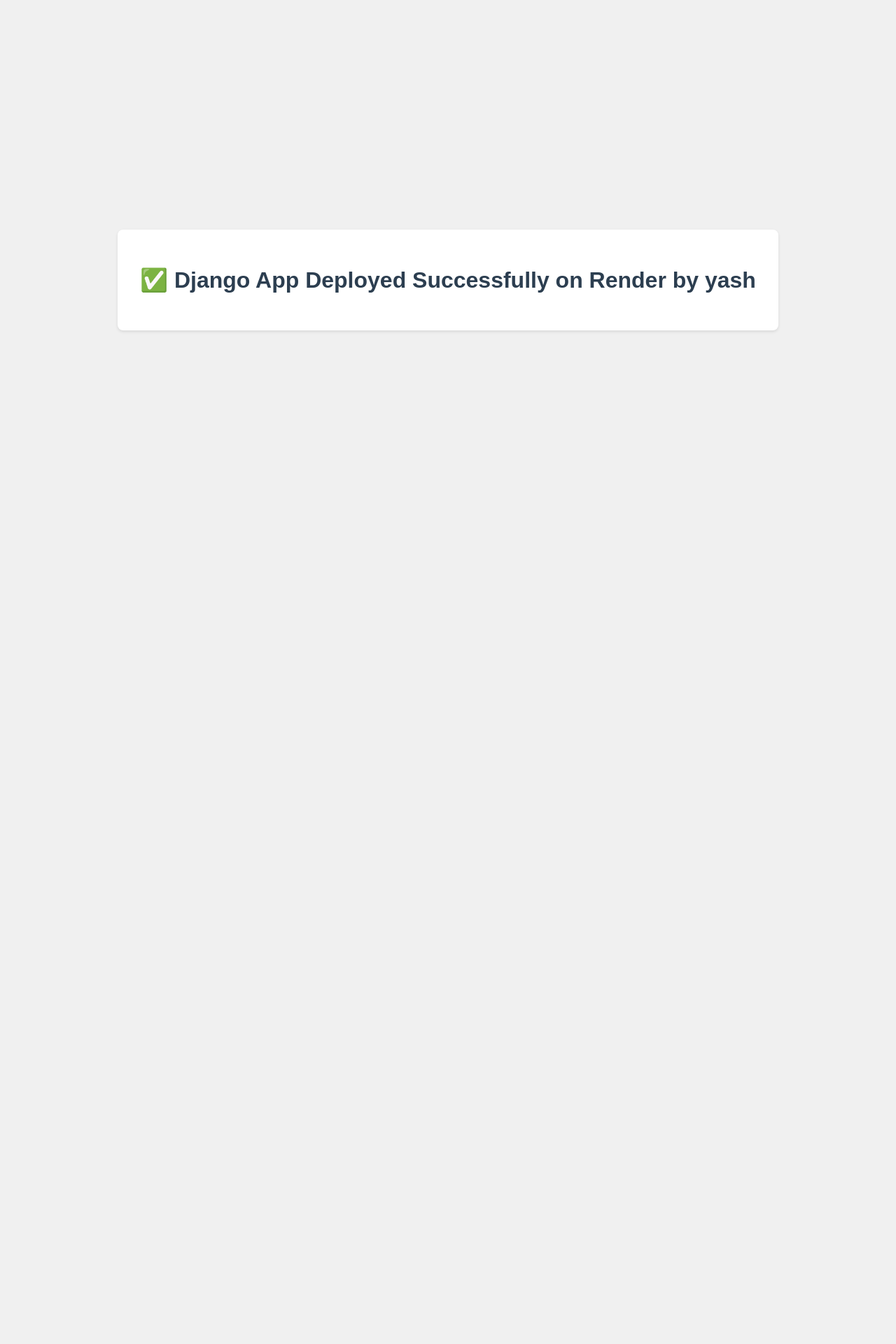
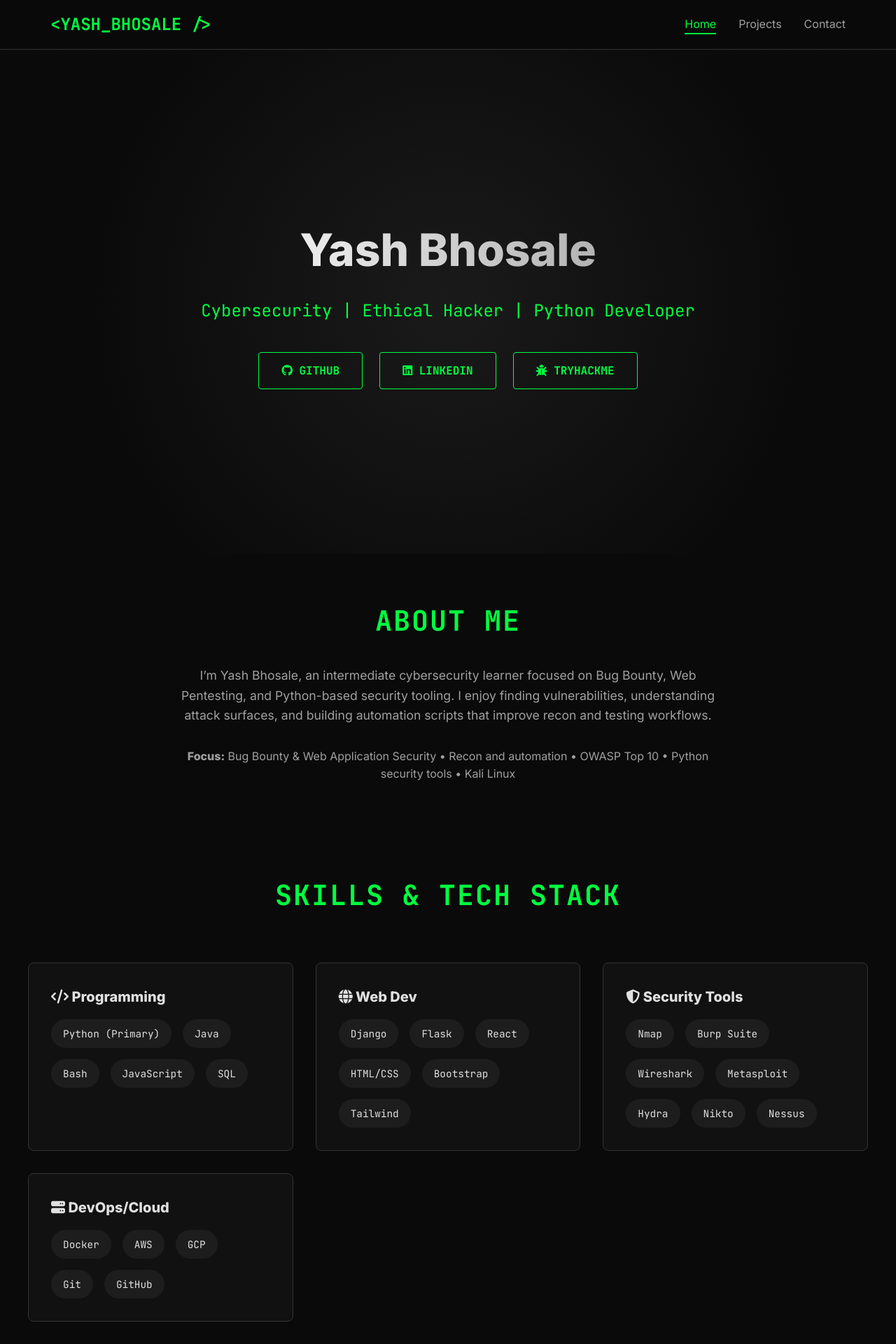
Before and after one commit to yashbhosale2403/django-app, a Django app: page / in a window 1280 px wide. Shown: the top 1920 px of the page at 70% size. Before the commit the page ends 474 px from the top, so only its background shows below. Run offline with Django 5.2, Linux system fonts and the light colour scheme.

Commit message:
Fix static css and improve UI

```diff
--- a/django_port/main/urls.py
+++ b/django_port/main/urls.py
@@ -3,5 +3,7 @@ from . import views
 
 urlpatterns = [
     path('', views.home, name='home'),
+    path('projects/', views.projects, name='projects'),
+    path('contact/', views.contact, name='contact'),
     path('health/', views.health, name='health'),
 ]
--- a/django_port/main/views.py
+++ b/django_port/main/views.py
@@ -2,7 +2,13 @@ from django.shortcuts import render
 from django.http import HttpResponse
 
 def home(request):
-    return render(request, 'home.html')
+    return render(request, 'main/index.html')
+
+def projects(request):
+    return render(request, 'main/projects.html')
+
+def contact(request):
+    return render(request, 'main/contact.html')
 
 def health(request):
     return HttpResponse("OK", content_type="text/plain")
--- a/django_port/render_django_app/settings.py
+++ b/django_port/render_django_app/settings.py
@@ -123,3 +123,7 @@ USE_TZ = True
 STATIC_URL = 'static/'
 STATIC_ROOT = BASE_DIR / 'staticfiles'
 STATICFILES_STORAGE = "whitenoise.storage.CompressedManifestStaticFilesStorage"
+
+STATICFILES_DIRS = [
+    BASE_DIR / "static",
+]
--- a/django_port/static/css/style.css
+++ b/django_port/static/css/style.css
@@ -1,20 +1,329 @@
+:root {
+    --bg-dark: #0a0a0a;
+    --bg-card: #111111;
+    --text-primary: #e0e0e0;
+    --text-secondary: #a0a0a0;
+    --accent-neon: #00ff41;
+    /* Hacker Green */
+    --accent-neon-dim: rgba(0, 255, 65, 0.1);
+    --accent-hover: #00cc33;
+    --border-color: #333;
+    --font-main: 'Inter', sans-serif;
+    --font-mono: 'JetBrains Mono', monospace;
+}
+
+* {
+    box-sizing: border-box;
+    margin: 0;
+    padding: 0;
+}
+
 body {
-    font-family: sans-serif;
+    background-color: var(--bg-dark);
+    color: var(--text-primary);
+    font-family: var(--font-main);
+    line-height: 1.6;
+    overflow-x: hidden;
+}
+
+a {
+    text-decoration: none;
+    color: inherit;
+    transition: color 0.3s ease;
+}
+
+ul {
+    list-style: none;
+}
+
+/* Utilities */
+.container {
+    max-width: 1200px;
+    margin: 0 auto;
+    padding: 0 2rem;
+}
+
+.section-title {
+    font-size: 2.5rem;
+    color: var(--accent-neon);
+    margin-bottom: 2rem;
+    font-family: var(--font-mono);
+    text-transform: uppercase;
+    letter-spacing: 2px;
+    text-align: center;
+}
+
+.btn {
+    display: inline-block;
+    padding: 0.8rem 2rem;
+    background: transparent;
+    border: 1px solid var(--accent-neon);
+    color: var(--accent-neon);
+    font-family: var(--font-mono);
+    font-weight: bold;
+    text-transform: uppercase;
+    cursor: pointer;
+    transition: all 0.3s ease;
+    border-radius: 4px;
+}
+
+.btn:hover {
+    background: var(--accent-neon);
+    color: var(--bg-dark);
+    box-shadow: 0 0 15px var(--accent-neon);
+}
+
+/* Navbar */
+.navbar {
+    background: rgba(10, 10, 10, 0.95);
+    backdrop-filter: blur(10px);
+    position: sticky;
+    top: 0;
+    z-index: 1000;
+    padding: 1rem 0;
+    border-bottom: 1px solid var(--border-color);
+}
+
+.nav-container {
+    display: flex;
+    justify-content: space-between;
+    align-items: center;
+}
+
+.logo {
+    font-family: var(--font-mono);
+    font-size: 1.5rem;
+    font-weight: bold;
+    color: var(--accent-neon);
+}
+
+.nav-links {
+    display: flex;
+    gap: 2rem;
+}
+
+.nav-link {
+    font-size: 1rem;
+    color: var(--text-secondary);
+    position: relative;
+}
+
+.nav-link:hover,
+.nav-link.active {
+    color: var(--accent-neon);
+}
+
+.nav-link::after {
+    content: '';
+    position: absolute;
+    width: 0;
+    height: 2px;
+    bottom: -5px;
+    left: 0;
+    background-color: var(--accent-neon);
+    transition: width 0.3s;
+}
+
+.nav-link:hover::after,
+.nav-link.active::after {
+    width: 100%;
+}
+
+/* Hero Section */
+.hero {
+    height: 90vh;
+    display: flex;
+    align-items: center;
+    justify-content: center;
+    text-align: center;
+    background: radial-gradient(circle at center, #1a1a1a 0%, var(--bg-dark) 70%);
+    position: relative;
+    overflow: hidden;
+}
+
+.hero::before {
+    content: '';
+    position: absolute;
+    top: 0;
+    left: 0;
+    right: 0;
+    bottom: 0;
+    background: linear-gradient(45deg, transparent 49%, var(--accent-neon-dim) 50%, transparent 51%);
+    background-size: 10px 10px;
+    opacity: 0.1;
+    pointer-events: none;
+}
+
+.hero-content h1 {
+    font-size: 4rem;
+    margin-bottom: 1rem;
+    font-weight: 800;
+    background: linear-gradient(to right, #fff, #a0a0a0);
+    -webkit-background-clip: text;
+    background-clip: text;
+    -webkit-text-fill-color: transparent;
+    animation: fadeInDown 1s ease;
+}
+
+.hero-content p {
+    font-size: 1.5rem;
+    color: var(--accent-neon);
+    font-family: var(--font-mono);
+    margin-bottom: 2.5rem;
+    animation: fadeInUp 1s ease 0.3s backwards;
+}
+
+.hero-cta {
+    display: flex;
+    gap: 1.5rem;
+    justify-content: center;
+    animation: fadeInUp 1s ease 0.6s backwards;
+}
+
+/* Cards (Generic) */
+.grid-container {
+    display: grid;
+    grid-template-columns: repeat(auto-fit, minmax(300px, 1fr));
+    gap: 2rem;
+    padding: 2rem 0;
+}
+
+.card {
+    background: var(--bg-card);
+    border: 1px solid var(--border-color);
+    padding: 2rem;
+    border-radius: 8px;
+    transition: transform 0.3s ease, border-color 0.3s ease;
+    position: relative;
+    overflow: hidden;
+}
+
+.card:hover {
+    transform: translateY(-5px);
+    border-color: var(--accent-neon);
+    box-shadow: 0 5px 15px rgba(0, 255, 65, 0.05);
+}
+
+.card h3 {
+    color: var(--text-primary);
+    margin-bottom: 1rem;
+    font-size: 1.25rem;
+}
+
+.card p {
+    color: var(--text-secondary);
+    font-size: 0.95rem;
+    margin-bottom: 1.5rem;
+}
+
+/* Skills Section */
+.skills-category {
+    margin-bottom: 3rem;
+}
+
+.skill-tags {
+    display: flex;
+    flex-wrap: wrap;
+    gap: 1rem;
+}
+
+.skill-tag {
+    background: rgba(255, 255, 255, 0.05);
+    padding: 0.5rem 1rem;
+    border-radius: 50px;
+    font-size: 0.9rem;
+    font-family: var(--font-mono);
+    color: var(--text-primary);
+    border: 1px solid transparent;
+    transition: all 0.3s;
+}
+
+.skill-tag:hover {
+    border-color: var(--accent-neon);
+    color: var(--accent-neon);
+}
+
+/* About Section */
+.about-text {
+    max-width: 800px;
+    margin: 0 auto;
+    text-align: center;
+    font-size: 1.1rem;
+    color: var(--text-secondary);
+}
+
+/* Footer */
+.footer {
+    padding: 3rem 0;
+    text-align: center;
+    border-top: 1px solid var(--border-color);
+    margin-top: 4rem;
+}
+
+.social-links {
     display: flex;
     justify-content: center;
-    align-items: center;
-    height: 100vh;
-    margin: 0;
-    background-color: #f0f0f0;
+    gap: 2rem;
+    margin-bottom: 1.5rem;
 }
-.container {
+
+.social-icon {
+    font-size: 1.5rem;
+    color: var(--text-secondary);
+}
+
+.social-icon:hover {
+    color: var(--accent-neon);
+}
+
+/* Animations */
+@keyframes fadeInDown {
+    from {
+        opacity: 0;
+        transform: translateY(-20px);
+    }
+
+    to {
+        opacity: 1;
+        transform: translateY(0);
+    }
+}
+
+@keyframes fadeInUp {
+    from {
+        opacity: 0;
+        transform: translateY(20px);
+    }
+
+    to {
+        opacity: 1;
+        transform: translateY(0);
+    }
+}
+
+/* Page Specific */
+.page-header {
+    background: var(--bg-card);
+    padding: 4rem 0;
     text-align: center;
-    background: white;
-    padding: 2rem;
-    border-radius: 8px;
-    box-shadow: 0 2px 4px rgba(0,0,0,0.1);
-    color: #333;
+    border-bottom: 1px solid var(--border-color);
+    margin-bottom: 3rem;
 }
-h1 {
-    color: #2c3e50;
+
+.page-header h1 {
+    font-size: 2.5rem;
+    color: var(--text-primary);
 }
+
+/* Responsive */
+@media (max-width: 768px) {
+    .hero-content h1 {
+        font-size: 2.5rem;
+    }
+
+    .nav-links {
+        display: none;
+    }
+
+    /* Simplified mobile handling */
+}
--- /dev/null
+++ b/django_port/templates/base.html
@@ -0,0 +1,67 @@
+{% load static %}
+<!DOCTYPE html>
+<html lang="en">
+
+<head>
+    <meta charset="UTF-8">
+    <meta name="viewport" content="width=device-width, initial-scale=1.0">
+    <title>{% block title %}Yash Bhosale | Cybersecurity Profile{% endblock %}</title>
+    <meta name="description" content="Cybersecurity portfolio of Yash Bhosale - Ethical Hacker, Python Developer.">
+
+    <!-- Google Fonts -->
+    <link rel="preconnect" href="https://fonts.googleapis.com">
+    <link rel="preconnect" href="https://fonts.gstatic.com" crossorigin>
+    <link
+        href="https://fonts.googleapis.com/css2?family=Inter:wght@400;600;800&family=JetBrains+Mono:wght@400;700&display=swap"
+        rel="stylesheet">
+
+    <!-- Font Awesome -->
+    <link rel="stylesheet" href="https://cdnjs.cloudflare.com/ajax/libs/font-awesome/6.4.0/css/all.min.css">
+
+    <!-- Custom CSS -->
+    <link rel="stylesheet" href="{% static 'css/style.css' %}">
+</head>
+
+<body>
+
+    <!-- Navbar -->
+    <nav class="navbar">
+        <div class="container nav-container">
+            <a href="{% url 'home' %}" class="logo">&lt;YASH_BHOSALE /&gt;</a>
+            <ul class="nav-links">
+                <li><a href="{% url 'home' %}"
+                        class="nav-link {% if request.resolver_match.url_name == 'home' %}active{% endif %}">Home</a>
+                </li>
+                <li><a href="{% url 'projects' %}"
+                        class="nav-link {% if request.resolver_match.url_name == 'projects' %}active{% endif %}">Projects</a>
+                </li>
+                <li><a href="{% url 'contact' %}"
+                        class="nav-link {% if request.resolver_match.url_name == 'contact' %}active{% endif %}">Contact</a>
+                </li>
+            </ul>
+        </div>
+    </nav>
+
+    <!-- Main Content -->
+    <main>
+        {% block content %}
+        {% endblock %}
+    </main>
+
+    <!-- Footer -->
+    <footer class="footer">
+        <div class="container">
+            <div class="social-links">
+                <a href="https://github.com/yashbhosale2403" class="social-icon" target="_blank"><i
+                        class="fab fa-github"></i></a>
+                <a href="https://www.linkedin.com/in/yashq" class="social-icon" target="_blank"><i
+                        class="fab fa-linkedin"></i></a>
+                <a href="mailto:yashbhosale2403@gmail.com" class="social-icon"><i class="fas fa-envelope"></i></a>
+            </div>
+            <p>&copy; 2026 Yash Bhosale. All rights reserved.</p>
+        </div>
+    </footer>
+
+</body>
+
+</html>
--- a/django_port/templates/home.html
+++ /dev/null
@@ -1,15 +0,0 @@
-{% load static %}
-<!DOCTYPE html>
-<html lang="en">
-<head>
-    <meta charset="UTF-8">
-    <meta name="viewport" content="width=device-width, initial-scale=1.0">
-    <title>Django on Render</title>
-    <link rel="stylesheet" href="{% static 'css/style.css' %}">
-</head>
-<body>
-    <div class="container">
-        <h1>✅ Django App Deployed Successfully on Render by yash</h1>
-    </div>
-</body>
-</html>
--- /dev/null
+++ b/django_port/templates/main/index.html
@@ -0,0 +1,120 @@
+{% extends 'base.html' %}
+
+{% block content %}
+<!-- Hero Section -->
+<section class="hero">
+    <div class="hero-content">
+        <h1>Yash Bhosale</h1>
+        <p>Cybersecurity | Ethical Hacker | Python Developer</p>
+        <div class="hero-cta">
+            <a href="https://github.com/yashbhosale2403" class="btn" target="_blank"><i class="fab fa-github"></i>
+                GitHub</a>
+            <a href="https://www.linkedin.com/in/yashq" class="btn" target="_blank"><i class="fab fa-linkedin"></i>
+                LinkedIn</a>
+            <a href="https://tryhackme.com/p/yashbhosale2403" class="btn" target="_blank"><i class="fas fa-bug"></i>
+                TryHackMe</a>
+        </div>
+    </div>
+</section>
+
+<!-- About Section -->
+<section class="container" style="padding: 4rem 0;">
+    <h2 class="section-title">About Me</h2>
+    <p class="about-text">
+        I’m Yash Bhosale, an intermediate cybersecurity learner focused on Bug Bounty, Web Pentesting, and Python-based
+        security tooling.
+        I enjoy finding vulnerabilities, understanding attack surfaces, and building automation scripts that improve
+        recon and testing workflows.
+    </p>
+    <div style="text-align: center; margin-top: 2rem;">
+        <p class="about-text" style="font-size: 1rem; color: #a0a0a0;">
+            <strong>Focus:</strong> Bug Bounty & Web Application Security • Recon and automation • OWASP Top 10 • Python
+            security tools • Kali Linux
+        </p>
+    </div>
+</section>
+
+<!-- Skills Section -->
+<section class="container" style="padding: 4rem 0;">
+    <h2 class="section-title">Skills & Tech Stack</h2>
+    <div class="grid-container">
+        <!-- Programming -->
+        <div class="card">
+            <h3><i class="fas fa-code"></i> Programming</h3>
+            <div class="skill-tags">
+                <span class="skill-tag">Python (Primary)</span>
+                <span class="skill-tag">Java</span>
+                <span class="skill-tag">Bash</span>
+                <span class="skill-tag">JavaScript</span>
+                <span class="skill-tag">SQL</span>
+            </div>
+        </div>
+        <!-- Web Dev -->
+        <div class="card">
+            <h3><i class="fas fa-globe"></i> Web Dev</h3>
+            <div class="skill-tags">
+                <span class="skill-tag">Django</span>
+                <span class="skill-tag">Flask</span>
+                <span class="skill-tag">React</span>
+                <span class="skill-tag">HTML/CSS</span>
+                <span class="skill-tag">Bootstrap</span>
+                <span class="skill-tag">Tailwind</span>
+            </div>
+        </div>
+        <!-- Security Tools -->
+        <div class="card">
+            <h3><i class="fas fa-shield-alt"></i> Security Tools</h3>
+            <div class="skill-tags">
+                <span class="skill-tag">Nmap</span>
+                <span class="skill-tag">Burp Suite</span>
+                <span class="skill-tag">Wireshark</span>
+                <span class="skill-tag">Metasploit</span>
+                <span class="skill-tag">Hydra</span>
+                <span class="skill-tag">Nikto</span>
+                <span class="skill-tag">Nessus</span>
+            </div>
+        </div>
+        <!-- DevOps -->
+        <div class="card">
+            <h3><i class="fas fa-server"></i> DevOps/Cloud</h3>
+            <div class="skill-tags">
+                <span class="skill-tag">Docker</span>
+                <span class="skill-tag">AWS</span>
+                <span class="skill-tag">GCP</span>
+                <span class="skill-tag">Git</span>
+                <span class="skill-tag">GitHub</span>
+            </div>
+        </div>
+    </div>
+</section>
+
+<!-- Certifications Section -->
+<section class="container" style="padding: 4rem 0;">
+    <h2 class="section-title">Certifications</h2>
+    <div class="grid-container">
+        <div class="card">
+            <h3><i class="fas fa-certificate"></i> CCNA</h3>
+            <p>Cisco Certified Network Associate</p>
+        </div>
+        <div class="card">
+            <h3><i class="fas fa-shield-virus"></i> Security+</h3>
+            <p>CompTIA Security+</p>
+        </div>
+        <div class="card">
+            <h3><i class="fab fa-google"></i> Google Cyber</h3>
+            <p>Google Cybersecurity Professional Certificate</p>
+        </div>
+    </div>
+</section>
+
+<!-- Practice Section -->
+<section class="container" style="padding: 4rem 0;">
+    <h2 class="section-title">Practice Platforms</h2>
+    <div class="card" style="text-align: center;">
+        <h3 style="font-size: 2rem; color: var(--accent-neon); margin-bottom: 0.5rem;">Top 5% Worldwide</h3>
+        <p>Ranked on TryHackMe</p>
+        <a href="https://tryhackme.com/p/yashbhosale2403" class="btn" target="_blank">View Profile</a>
+    </div>
+</section>
+
+{% endblock %}
```
Also changed, not shown: django_port/templates/main/contact.html (added, +28 -0 lines), django_port/templates/main/projects.html (added, +39 -0 lines).
